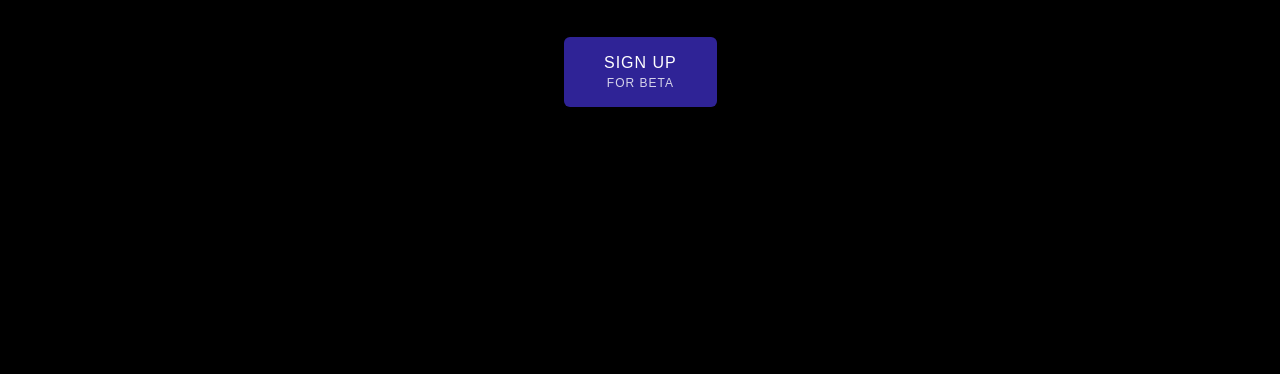
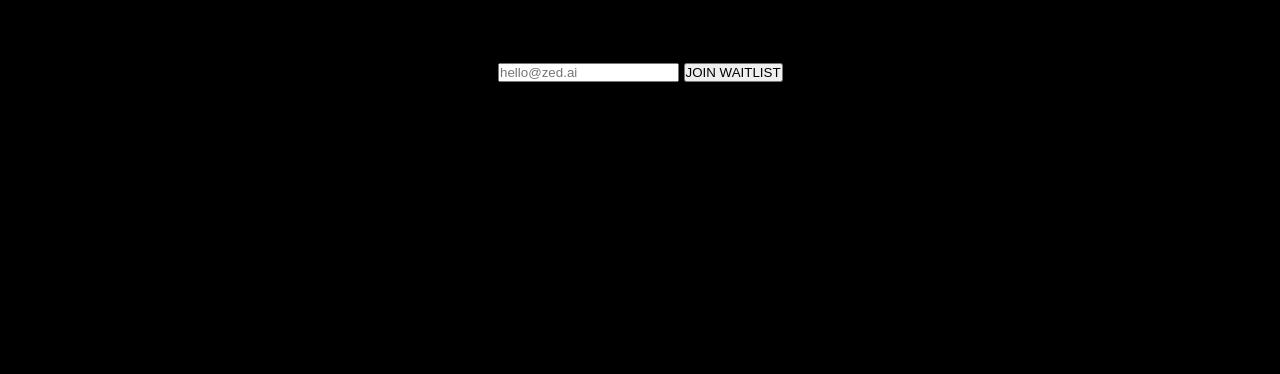
Before and after one commit to sz-codes/zed-ck, a plain HTML site: page ck/index.html in a window 1280 px wide. Shown: the part 426-800 px from the top of the page. Drawn offline with Linux system fonts and the light colour scheme; a script that the page names is missing.

Commit message:
Update index.html

```diff
--- a/ck/index.html
+++ b/ck/index.html
@@ -13,7 +13,7 @@
 
 <nav>
     <div class="logo">
-        <img src="./baPHv04sQPSb1NayX9gD7Q.jpg" alt="Zed" class="logo-image" />
+        <img src="./190cdeca-9ed0-4189-9c11-e624b9c89f9b-Photoroom.png" alt="Zed" class="logo-image" />
     </div>
     <div class="nav-links">
         <a href="#features" class="gameboy-text">Features</a>
@@ -36,10 +36,17 @@
             <p>The AI code editor designed for the ones who build</p>
         </div>
         <div class="cta-buttons">
-            <button class="signup-beta">
-                <span>Sign up</span>
-                <span class="beta-text">for beta</span>
-            </button>
+            <div class="waitlist-container">
+                <input
+                        type="email"
+                        class="waitlist-input"
+                        placeholder="hello@zed.ai"
+                        required
+                />
+                <button type="button" class="waitlist-btn">JOIN WAITLIST</button>
+            </div>
+
+
         </div>
     </div>
 </main>
@@ -98,7 +105,7 @@
                     <div class="back-content">
                         <!-- Removed the pentagon SVG -->
                         <!-- Added your own image with a class "feature-logo" -->
-                        <img src="./brain-circuit-icon-ai-artificial-intelligence-symbol-flat-style-339227443.webp" alt="My Logo" class="feature-logo" />
+                        <img src="./image.jpg" alt="My Logo" class="feature-logo" />
 
                         <strong class="orange-text">One Platform to Rule them ALL</strong>
                     </div>
@@ -133,7 +140,7 @@
                     <div class="back-content">
                         <!-- Removed the pentagon SVG -->
                         <!-- Added your own image with a class "feature-logo" -->
-                        <img src="./sm_5afd688e41293.jpg" alt="My Logo" class="feature-logo" />
+                        <img src="./Adobe%20Express%20-%20file.png" alt="My Logo" class="feature-logo" />
 
                         <strong class="orange-text">Transparent Pricing</strong>
 
@@ -195,7 +202,7 @@
 
             </div>
         </div>
-
+</div>
 </section>
 
 <div class="editor-preview">
```
